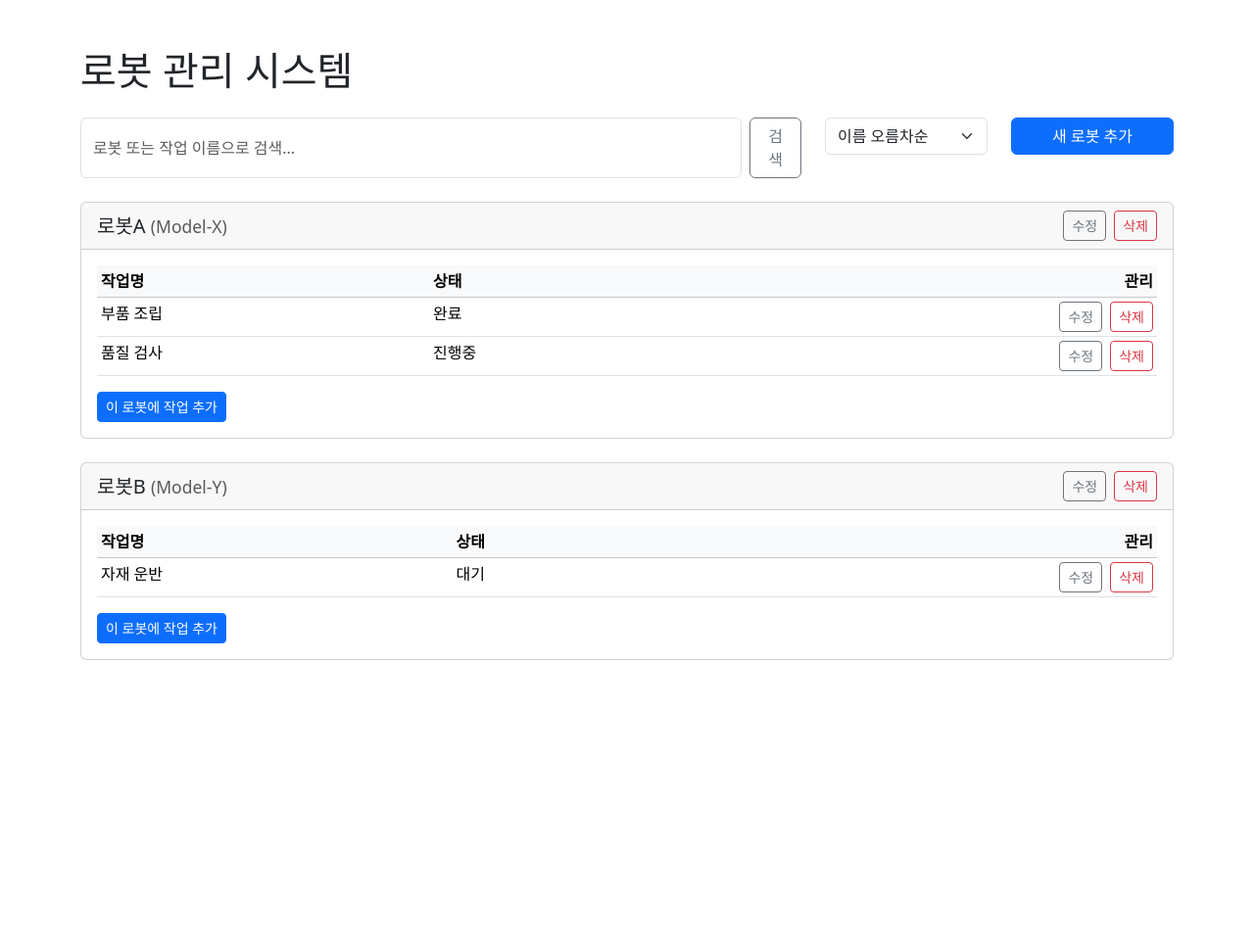
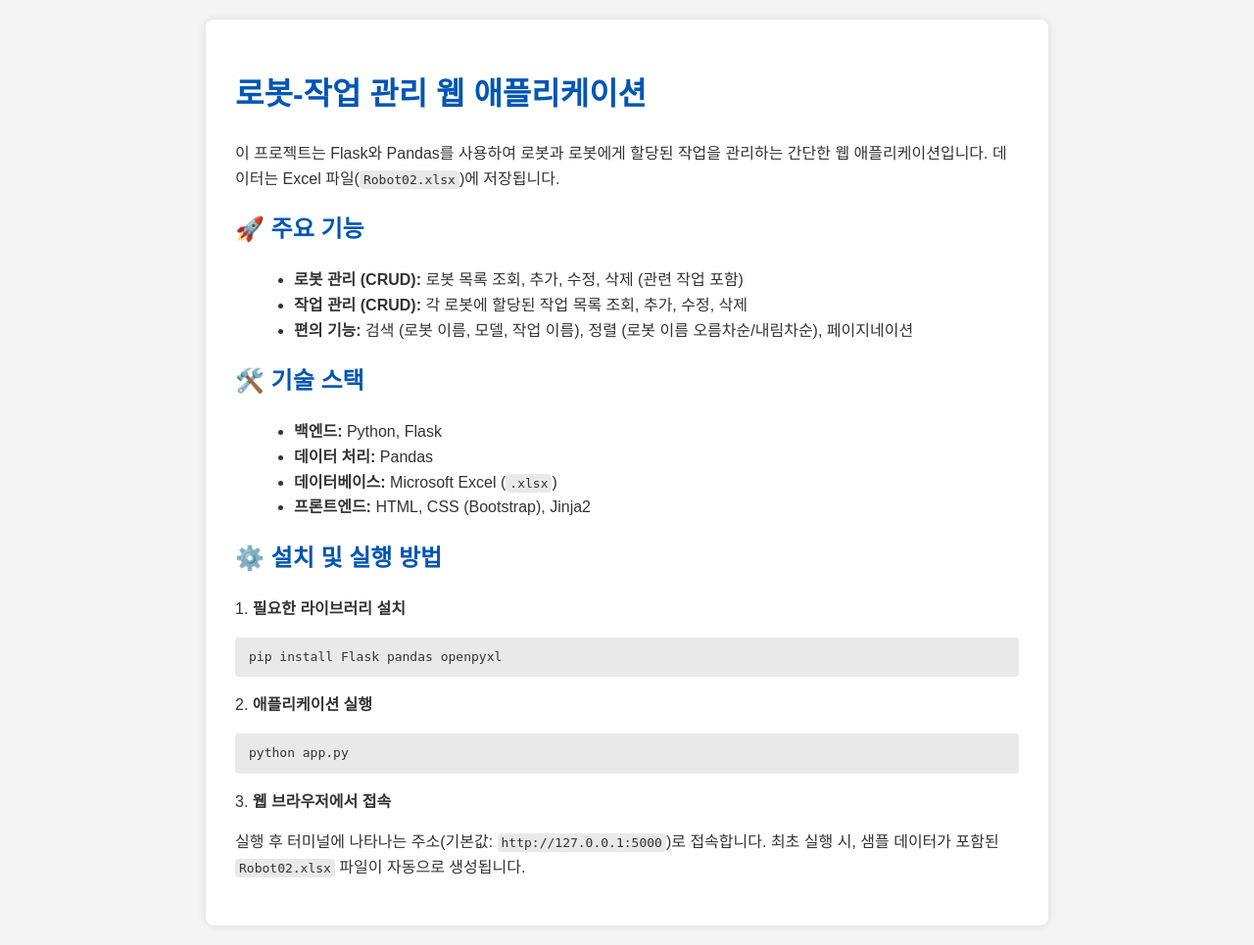
Before and after one commit to ybtrainpublic-cyber/test, a Flask app: page / in a window 1280 px wide. Shown: the whole page at 98% size. Before the commit the page ends 674 px from the top, so only its background shows below. Run offline with Flask 3, Linux system fonts and the light colour scheme.

Commit message:
깃인덱스

```diff
--- a/templates/index.html
+++ b/templates/index.html
@@ -2,117 +2,72 @@
 <html lang="ko">
 <head>
     <meta charset="UTF-8">
-    <meta name="viewport" content="width=device-width, initial-scale=1">
-    <title>로봇 관리 시스템</title>
-    <!-- Bootstrap CSS CDN -->
-    <link href="https://cdn.jsdelivr.net/npm/bootstrap@5.3.3/dist/css/bootstrap.min.css" rel="stylesheet">
+    <meta name="viewport" content="width=device-width, initial-scale=1.0">
+    <title>로봇-작업 관리 웹 애플리케이션</title>
+    <style>
+        body {
+            font-family: Arial, sans-serif;
+            line-height: 1.6;
+            margin: 0;
+            padding: 20px;
+            background-color: #f4f4f4;
+            color: #333;
+        }
+        .container {
+            max-width: 800px;
+            margin: auto;
+            background: #fff;
+            padding: 30px;
+            border-radius: 8px;
+            box-shadow: 0 0 10px rgba(0, 0, 0, 0.1);
+        }
+        h1, h2 {
+            color: #0056b3;
+        }
+        ul {
+            list-style-type: disc;
+            margin-left: 20px;
+        }
+        code {
+            background-color: #e9e9e9;
+            padding: 2px 4px;
+            border-radius: 4px;
+        }
+        pre {
+            background-color: #e9e9e9;
+            padding: 10px;
+            border-radius: 4px;
+            overflow-x: auto;
+        }
+    </style>
 </head>
 <body>
-    <div class="container mt-5">
-        <div class="d-flex justify-content-between align-items-center mb-4">
-            <h1 class="mb-0">로봇 관리 시스템</h1>
-        </div>
+    <div class="container">
+        <h1>로봇-작업 관리 웹 애플리케이션</h1>
+        <p>이 프로젝트는 Flask와 Pandas를 사용하여 로봇과 로봇에게 할당된 작업을 관리하는 간단한 웹 애플리케이션입니다. 데이터는 Excel 파일(<code>Robot02.xlsx</code>)에 저장됩니다.</p>
 
-        {% with messages = get_flashed_messages() %}
-          {% if messages %}
-            {% for message in messages %}
-              <div class="alert alert-info" role="alert">{{ message }}</div>
-            {% endfor %}
-          {% endif %}
-        {% endwith %}
+        <h2>🚀 주요 기능</h2>
+        <ul>
+            <li><strong>로봇 관리 (CRUD):</strong> 로봇 목록 조회, 추가, 수정, 삭제 (관련 작업 포함)</li>
+            <li><strong>작업 관리 (CRUD):</strong> 각 로봇에 할당된 작업 목록 조회, 추가, 수정, 삭제</li>
+            <li><strong>편의 기능:</strong> 검색 (로봇 이름, 모델, 작업 이름), 정렬 (로봇 이름 오름차순/내림차순), 페이지네이션</li>
+        </ul>
 
-        <div class="row mb-4">
-            <div class="col-md-8">
-                <form method="get" action="{{ url_for('index') }}" class="d-flex">
-                    <input type="text" name="q" class="form-control me-2" placeholder="로봇 또는 작업 이름으로 검색..." value="{{ search_query or '' }}">
-                    <button type="submit" class="btn btn-outline-secondary">검색</button>
-                </form>
-            </div>
-            <div class="col-md-2">
-                <form method="get" action="{{ url_for('index') }}" id="sort-form">
-                    <input type="hidden" name="q" value="{{ search_query or '' }}">
-                    <select name="sort" class="form-select" onchange="document.getElementById('sort-form').submit();">
-                        <option value="name_asc" {{ 'selected' if sort_by == 'name_asc' }}>이름 오름차순</option>
-                        <option value="name_desc" {{ 'selected' if sort_by == 'name_desc' }}>이름 내림차순</option>
-                    </select>
-                </form>
-            </div>
-            <div class="col-md-2 text-end">
-                <a href="{{ url_for('add_robot') }}" class="btn btn-primary w-100">새 로봇 추가</a>
-            </div>
-        </div>
+        <h2>🛠️ 기술 스택</h2>
+        <ul>
+            <li><strong>백엔드:</strong> Python, Flask</li>
+            <li><strong>데이터 처리:</strong> Pandas</li>
+            <li><strong>데이터베이스:</strong> Microsoft Excel (<code>.xlsx</code>)</li>
+            <li><strong>프론트엔드:</strong> HTML, CSS (Bootstrap), Jinja2</li>
+        </ul>
 
-
-
-        {% for robot in robots %}
-        <div class="card mb-4">
-            <div class="card-header">
-                <div class="d-flex justify-content-between align-items-center">
-                    <h5 class="mb-0">{{ robot.robot_name }} <small class="text-muted">({{ robot.model }})</small></h5>
-                    <div class="d-flex gap-2">
-                        <a href="{{ url_for('edit_robot', robot_id=robot.robot_id) }}" class="btn btn-sm btn-outline-secondary">수정</a>
-                        <form action="{{ url_for('delete_robot', robot_id=robot.robot_id) }}" method="post" onsubmit="return confirm('정말로 이 로봇과 모든 작업을 삭제하시겠습니까?');">
-                            <button type="submit" class="btn btn-sm btn-outline-danger">삭제</button>
-                        </form>
-                    </div>
-                </div>
-            </div>
-            <div class="card-body">
-                <table class="table table-hover table-sm mb-3">
-                    <thead class="table-light">
-                        <tr>
-                            <th scope="col">작업명</th>
-                            <th scope="col">상태</th>
-                            <th scope="col" class="text-end">관리</th>
-                        </tr>
-                    </thead>
-                    <tbody>
-                        {% for task in robot.tasks %}
-                        <tr>
-                            <td>{{ task.task_name }}</td>
-                            <td>{{ task.status }}</td>
-                            <td class="text-end">
-                                <div class="d-flex gap-2 justify-content-end">
-                                    <a href="{{ url_for('edit_task', task_id=task.task_id) }}" class="btn btn-sm btn-outline-secondary">수정</a>
-                                    <form action="{{ url_for('delete_task', task_id=task.task_id) }}" method="post" onsubmit="return confirm('이 작업을 삭제하시겠습니까?');">
-                                        <button type="submit" class="btn btn-sm btn-outline-danger">삭제</button>
-                                    </form>
-                                </div>
-                            </td>
-                        </tr>
-                        {% else %}
-                        <tr>
-                            <td colspan="3" class="text-center text-muted">할당된 작업이 없습니다.</td>
-                        </tr>
-                        {% endfor %}
-                    </tbody>
-                </table>
-                <a href="{{ url_for('add_task', robot_id=robot.robot_id) }}" class="btn btn-sm btn-primary">이 로봇에 작업 추가</a>
-            </div>
-        </div>
-        {% else %}
-        <div class="alert alert-secondary text-center">등록된 로봇이 없습니다.</div>
-        {% endfor %}
-
-        {% if total_pages > 1 %}
-        <nav aria-label="Page navigation">
-            <ul class="pagination justify-content-center">
-                <li class="page-item {{ 'disabled' if page <= 1 }}">
-                    <a class="page-link" href="{{ url_for('index', page=page-1, q=search_query, sort=sort_by) }}">이전</a>
-                </li>
-                {% for p in range(1, total_pages + 1) %}
-                <li class="page-item {{ 'active' if p == page }}">
-                    <a class="page-link" href="{{ url_for('index', page=p, q=search_query, sort=sort_by) }}">{{ p }}</a>
-                </li>
-                {% endfor %}
-                <li class="page-item {{ 'disabled' if page >= total_pages }}">
-                    <a class="page-link" href="{{ url_for('index', page=page+1, q=search_query, sort=sort_by) }}">다음</a>
-                </li>
-            </ul>
-        </nav>
-        {% endif %}
+        <h2>⚙️ 설치 및 실행 방법</h2>
+        <p>1. <strong>필요한 라이브러리 설치</strong></p>
+        <pre><code>pip install Flask pandas openpyxl</code></pre>
+        <p>2. <strong>애플리케이션 실행</strong></p>
+        <pre><code>python app.py</code></pre>
+        <p>3. <strong>웹 브라우저에서 접속</strong></p>
+        <p>실행 후 터미널에 나타나는 주소(기본값: <code>http://127.0.0.1:5000</code>)로 접속합니다. 최초 실행 시, 샘플 데이터가 포함된 <code>Robot02.xlsx</code> 파일이 자동으로 생성됩니다.</p>
     </div>
-    <!-- Bootstrap JS Bundle CDN -->
-    <script src="https://cdn.jsdelivr.net/npm/bootstrap@5.3.3/dist/js/bootstrap.bundle.min.js"></script>
 </body>
 </html>
```
